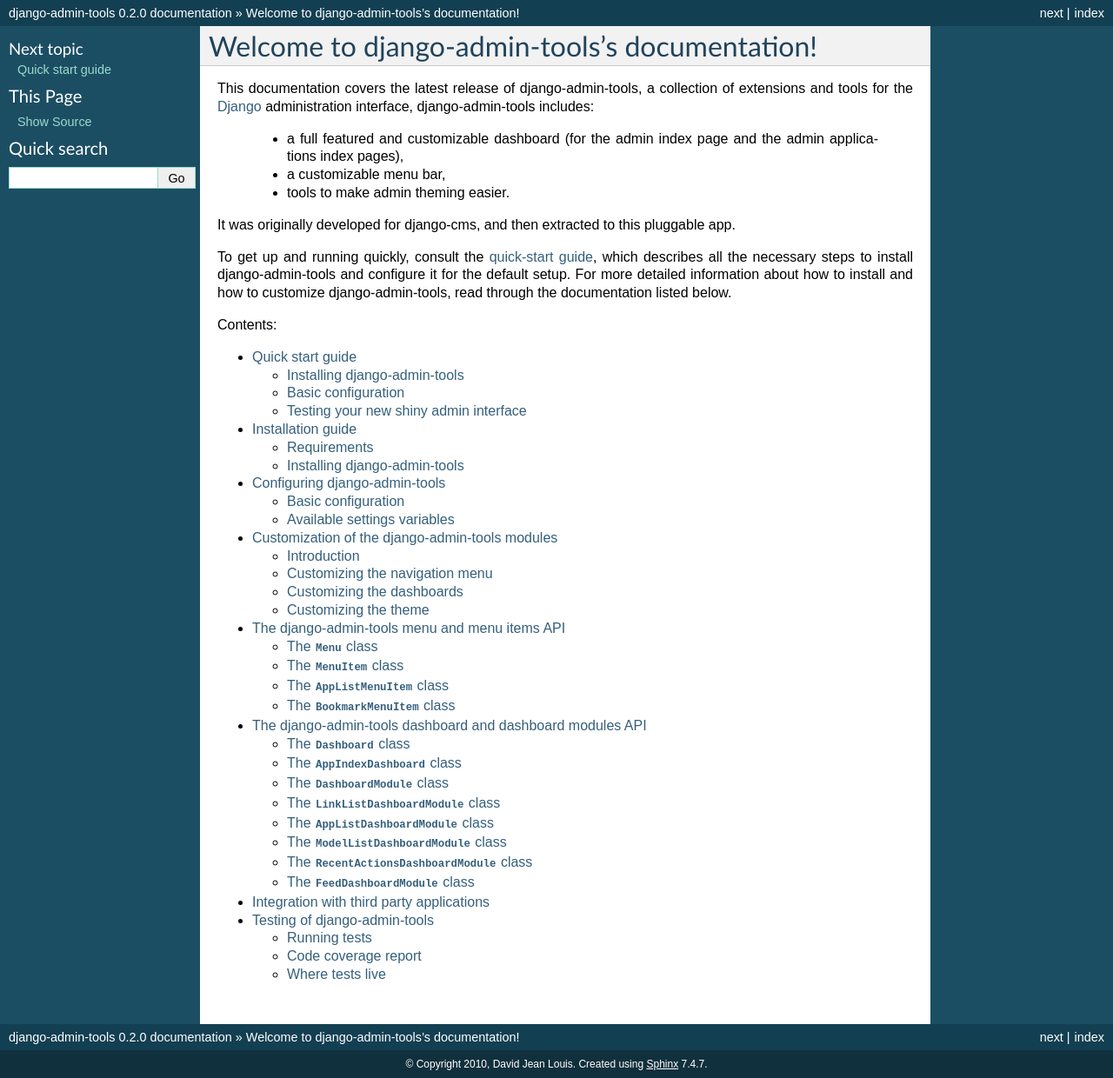
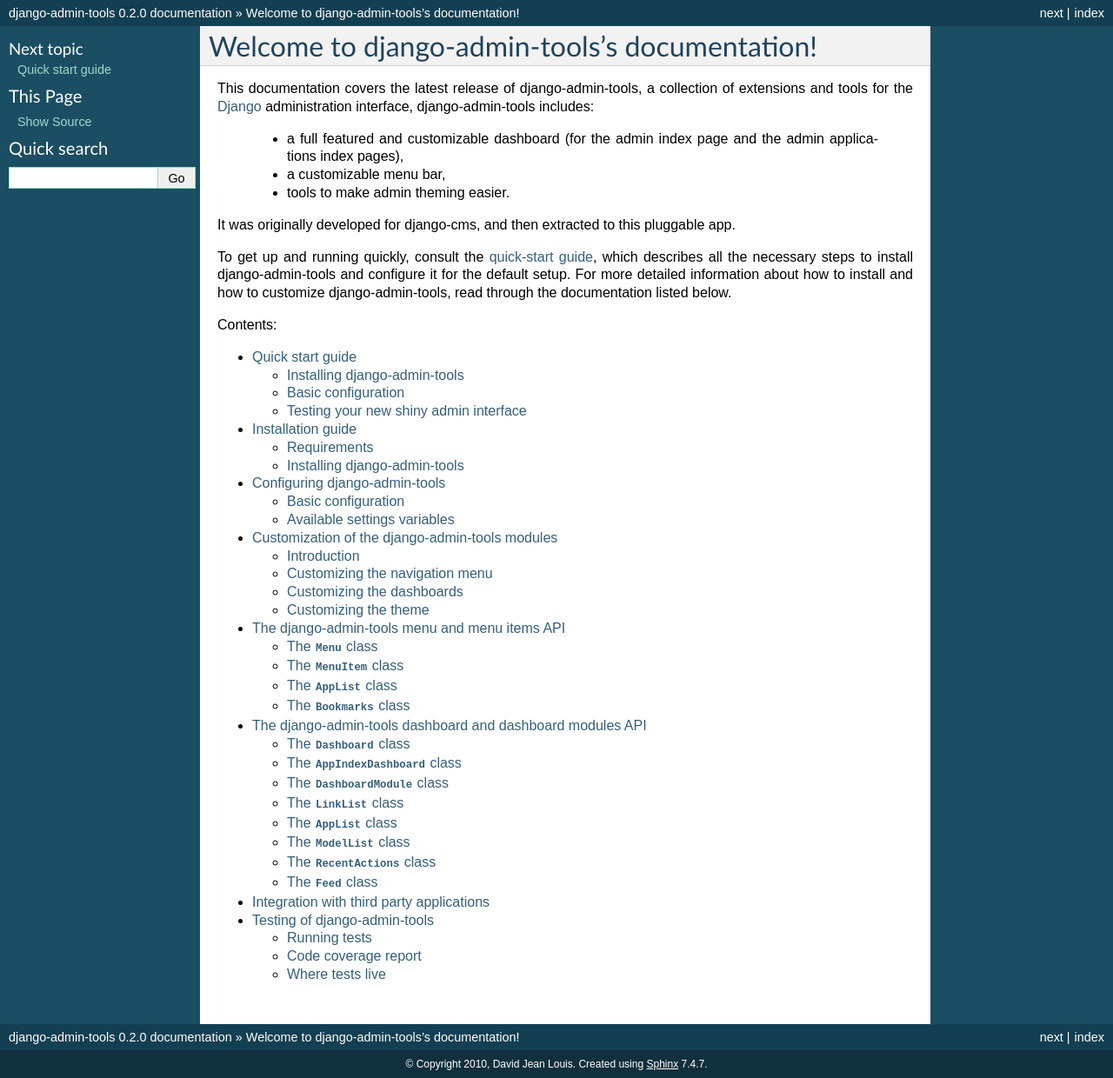
Before and after one commit to grengojbo/grappelli-admin-tools, a Sphinx documentation site: the page built from docs/index.rst, in a window 1280 px wide. Shown: the whole page at 87% size. Built offline with Sphinx 7.4.7, drawn with Linux system fonts in a browser that asks for light colours.

Commit message:
New API for menu items and dashboard modules. DashboardModule and MenuItem suffixes are removed from class names. Python namespaces should be used instead. Old names are deprecated but still work.

```diff
--- a/docs/dashboard.rst
+++ b/docs/dashboard.rst
@@ -26,32 +26,32 @@
 .. autoclass:: admin_tools.dashboard.modules.DashboardModule
     :members:
 
-The ``LinkListDashboardModule`` class
+The ``LinkList`` class
 -------------------------------------
 
-.. autoclass:: admin_tools.dashboard.modules.LinkListDashboardModule
+.. autoclass:: admin_tools.dashboard.modules.LinkList
     :members:
 
-The ``AppListDashboardModule`` class
+The ``AppList`` class
 ------------------------------------
 
-.. autoclass:: admin_tools.dashboard.modules.AppListDashboardModule
+.. autoclass:: admin_tools.dashboard.modules.AppList
     :members:
 
-The ``ModelListDashboardModule`` class
+The ``ModelList`` class
 --------------------------------------
 
-.. autoclass:: admin_tools.dashboard.modules.ModelListDashboardModule
+.. autoclass:: admin_tools.dashboard.modules.ModelList
     :members:
 
-The ``RecentActionsDashboardModule`` class
+The ``RecentActions`` class
 ------------------------------------------
 
-.. autoclass:: admin_tools.dashboard.modules.RecentActionsDashboardModule
+.. autoclass:: admin_tools.dashboard.modules.RecentActions
     :members:
 
-The ``FeedDashboardModule`` class
+The ``Feed`` class
 ---------------------------------
 
-.. autoclass:: admin_tools.dashboard.modules.FeedDashboardModule
+.. autoclass:: admin_tools.dashboard.modules.Feed
     :members:
--- a/docs/menu.rst
+++ b/docs/menu.rst
@@ -18,14 +18,14 @@
 .. autoclass:: admin_tools.menu.items.MenuItem
     :members:
 
-The ``AppListMenuItem`` class
+The ``AppList`` class
 -----------------------------
 
-.. autoclass:: admin_tools.menu.items.AppListMenuItem
+.. autoclass:: admin_tools.menu.items.AppList
     :members:
 
-The ``BookmarkMenuItem`` class
+The ``Bookmarks`` class
 ------------------------------
 
-.. autoclass:: admin_tools.menu.items.BookmarkMenuItem
+.. autoclass:: admin_tools.menu.items.Bookmarks
     :members:
```
Also changed, not shown: 10 other files.
